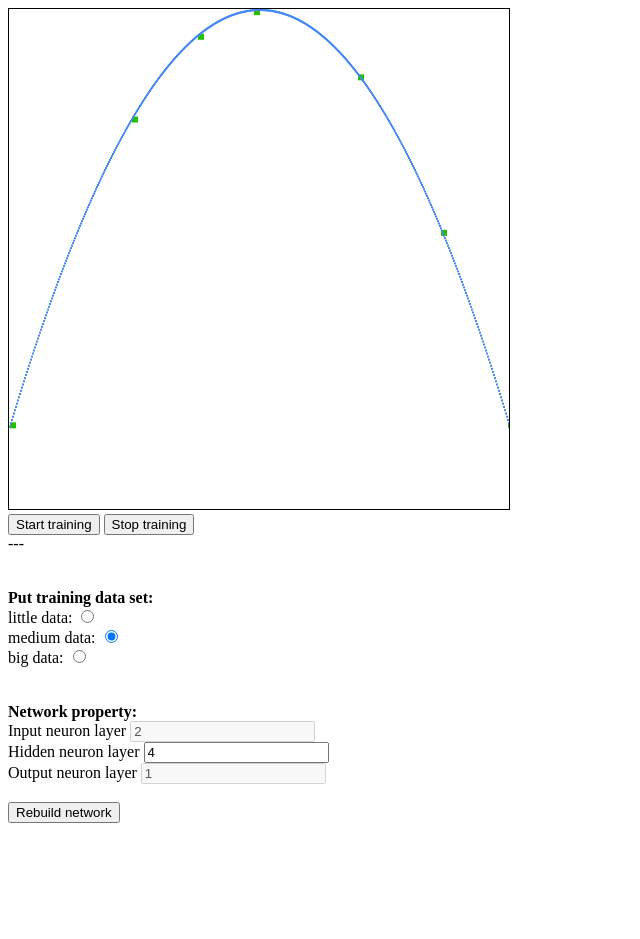
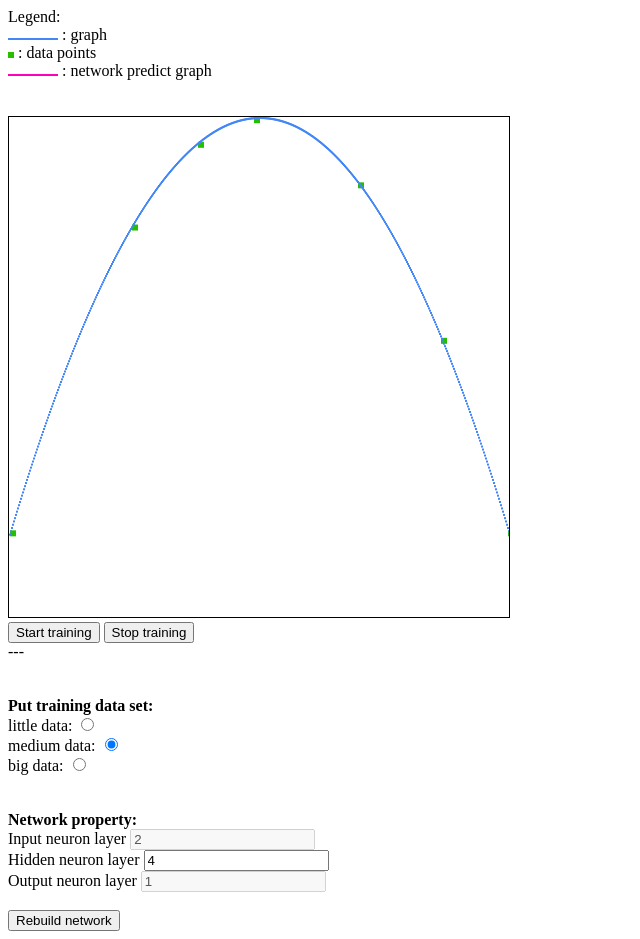
Before and after one commit to Nikest/simpleperceptronGraph, a plain HTML site: page index.html in a window 1280 px wide. Shown: the whole page, without its empty margins (0-640 px from the left). Before the commit the page ends 831 px from the top, so only its background shows below. Drawn offline with Linux system fonts and the light colour scheme.

Commit message:
perceptron visualization

```diff
--- a/index.html
+++ b/index.html
@@ -9,9 +9,34 @@
         canvas {
             border: 1px solid #000;
         }
+        .lineGraph {
+            display: inline-block;
+            width: 50px;
+            height: 2px;
+            background: #4287f5;
+        }
+        .predictGraph {
+            display: inline-block;
+            width: 50px;
+            height: 2px;
+            background: #ff00ba;
+        }
+        .data {
+            display: inline-block;
+            width: 6px;
+            height: 6px;
+            background: #26bf00;
+        }
     </style>
 </head>
 <body>
+Legend:
+<div><span class="lineGraph"></span> : graph</div>
+<div><span class="data"></span> : data points</div>
+<div><span class="predictGraph"></span> : network predict graph</div>
+<br>
+<br>
+
 <canvas id="canvas" width="500" height="500"></canvas>
 <br>
 <button id="trainButton">Start training</button>
@@ -152,8 +177,6 @@
     function drawFromPerceptron() {
         const yArr = xT.map(x => perceptron.activate([x / 10, x / 10])[0] * 10);
         const yNext = xTGraph.map(x => perceptron.activate([x / 10, x / 10])[0] * 10);
-
-        drawByEach(xT, yArr, '#bf0000', 6);
         drawByEach(xTGraph, yNext, '#ff00ba', 2);
     }
 
```
